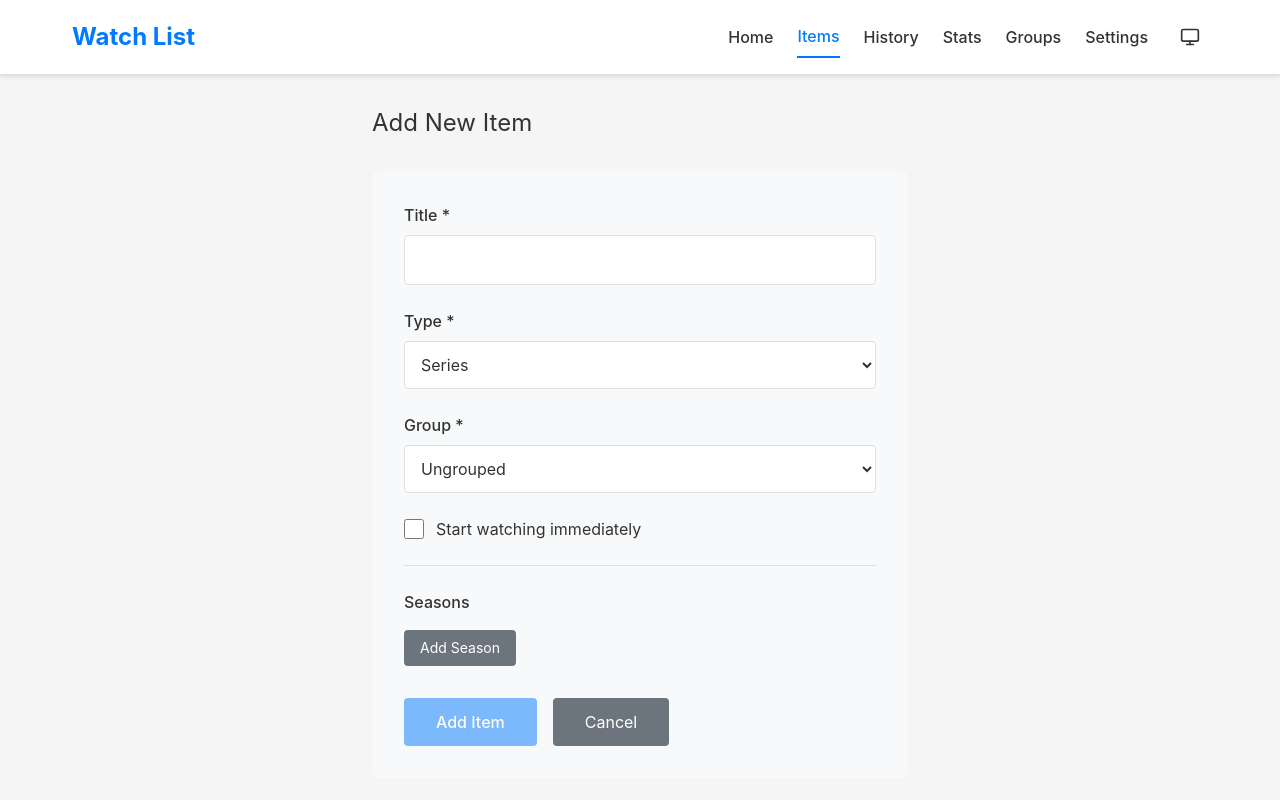
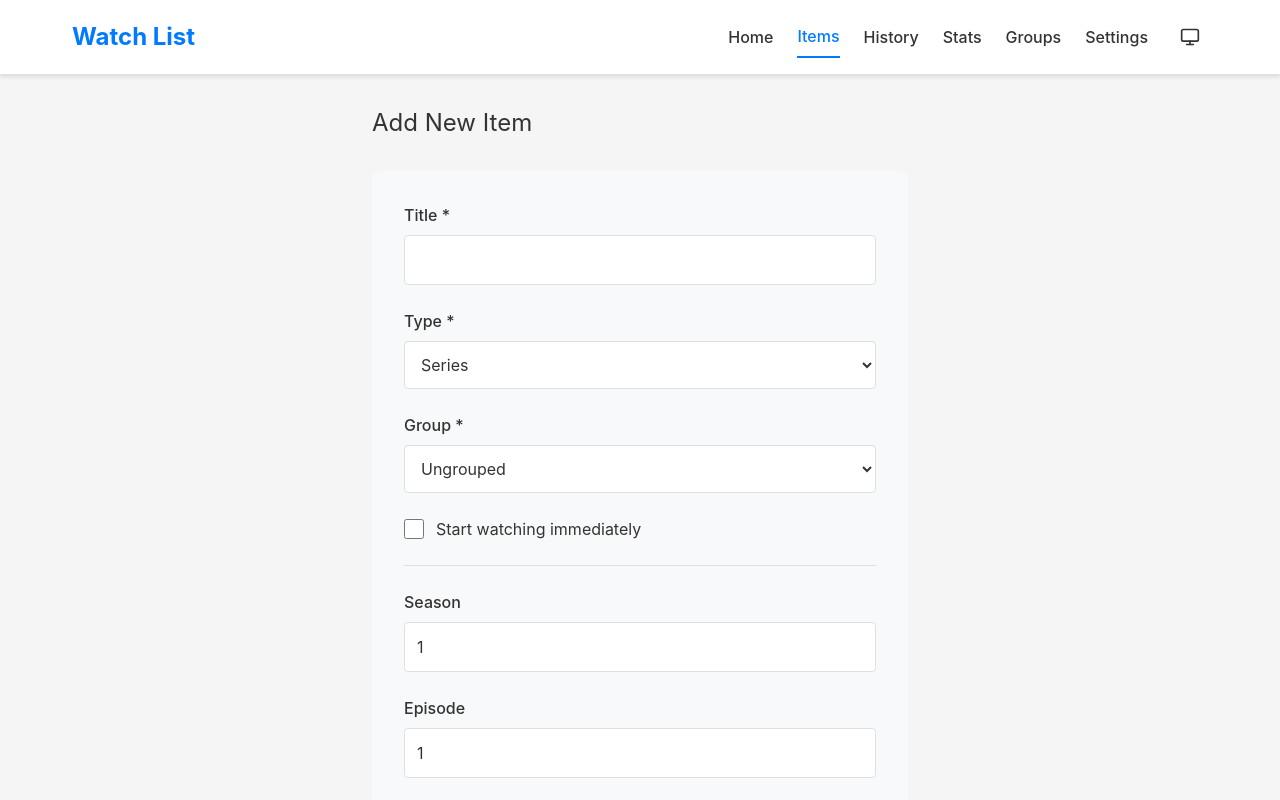
Before and after one commit to CodeWithMa/watch-list, an Angular app: page /items/add in a window 1280 px wide. Shown: the top 800 px of the page. Built offline with nearby package versions, Linux system fonts and the light colour scheme.

Commit message:
fix: re-add Season and Episode inputs dropped during refactor

```diff
--- a/src/app/components/item-form/item-form.component.ts
+++ b/src/app/components/item-form/item-form.component.ts
@@ -164,10 +164,40 @@ export interface ItemFormAutofillPatch {
       }
 
       @if (formValue().type === 'series') {
-        <app-season-editor
-          [seasons]="formValue().seasons"
-          (seasonsChange)="updateSeasons($event)"
-        />
+        <div class="border-t border-light-border dark:border-dark-border pt-6 mt-6">
+          <div class="mb-6">
+            <label for="season" class="block mb-2 font-medium text-light-font dark:text-dark-font"
+              >Season</label
+            >
+            <input
+              type="number"
+              id="season"
+              [ngModel]="formValue().season"
+              (ngModelChange)="updateSeason($event)"
+              name="season"
+              min="1"
+              class="w-full p-3 border border-light-border dark:border-dark-border rounded text-base box-border bg-light-bg-secondary dark:bg-dark-bg-secondary text-light-font dark:text-dark-font focus:outline-none focus:border-accent-primary focus:shadow-[0_0_0_2px_rgba(0,123,255,0.25)]"
+            />
+          </div>
+          <div class="mb-6">
+            <label for="episode" class="block mb-2 font-medium text-light-font dark:text-dark-font"
+              >Episode</label
+            >
+            <input
+              type="number"
+              id="episode"
+              [ngModel]="formValue().episode"
+              (ngModelChange)="updateEpisode($event)"
+              name="episode"
+              min="1"
+              class="w-full p-3 border border-light-border dark:border-dark-border rounded text-base box-border bg-light-bg-secondary dark:bg-dark-bg-secondary text-light-font dark:text-dark-font focus:outline-none focus:border-accent-primary focus:shadow-[0_0_0_2px_rgba(0,123,255,0.25)]"
+            />
+          </div>
+          <app-season-editor
+            [seasons]="formValue().seasons"
+            (seasonsChange)="updateSeasons($event)"
+          />
+        </div>
       }
 
       @if (showDirtyState() && isDirty()) {
```
